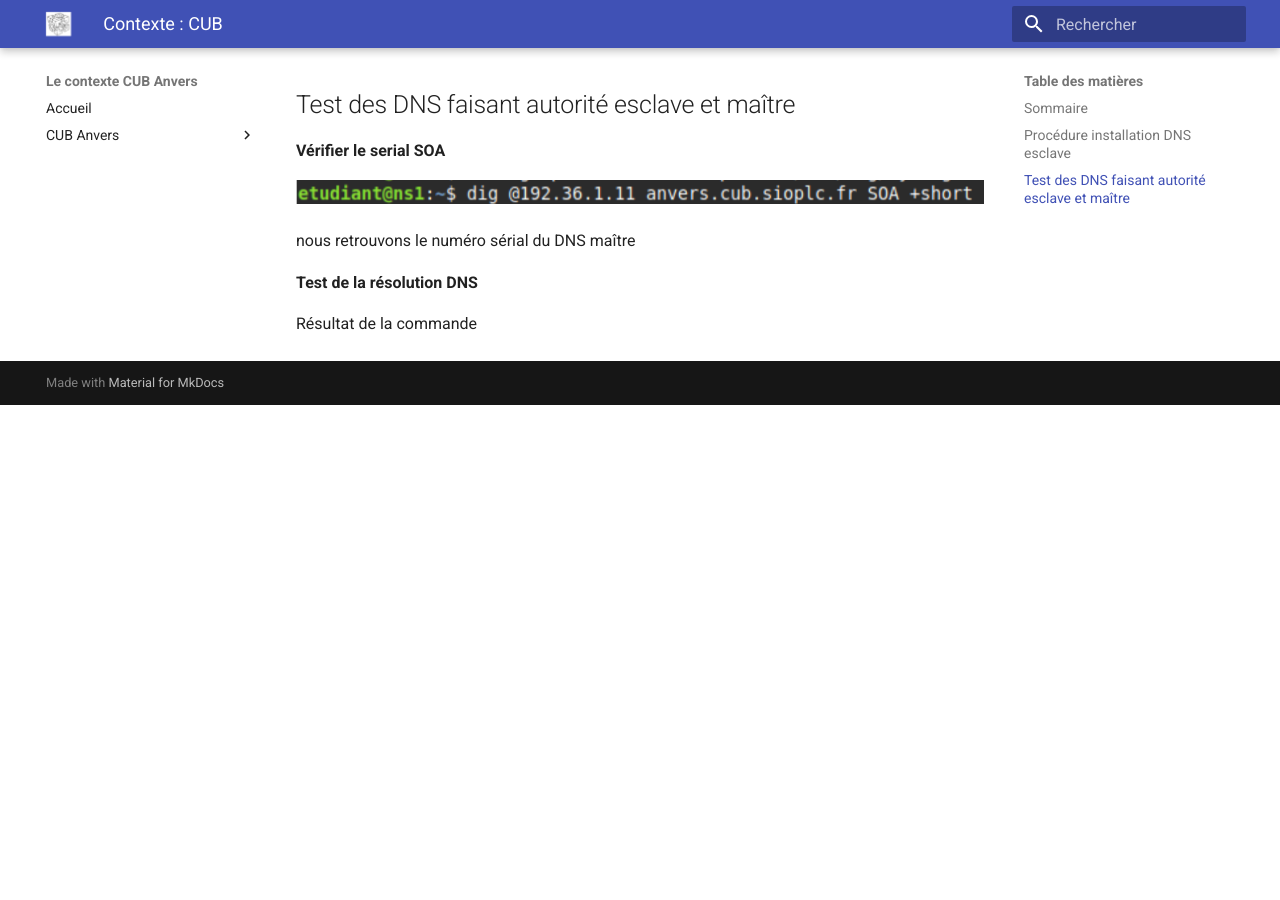
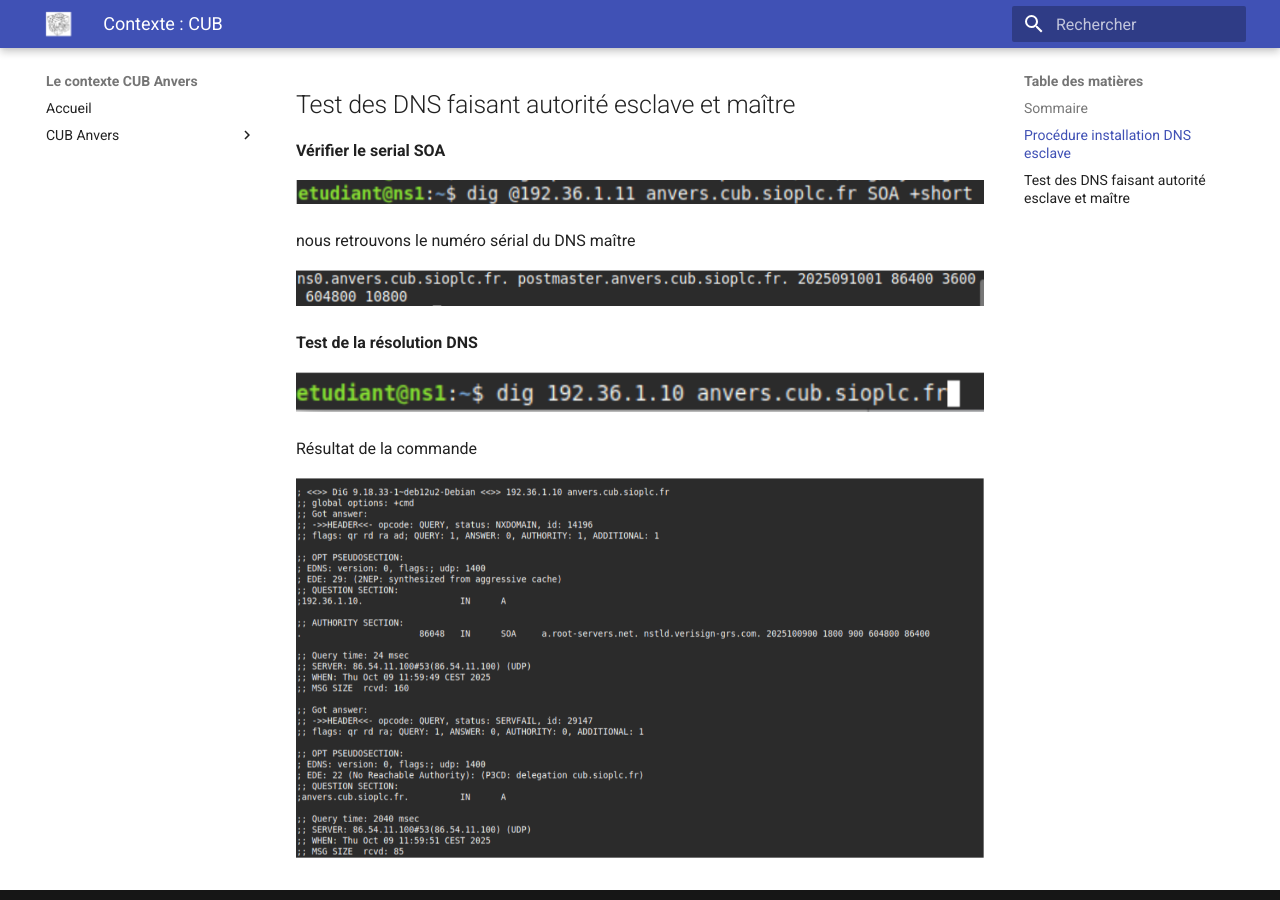
Before and after one commit to Adfiree/Anvers, an MkDocs documentation site: the page built from docs/documentations/DNS/CUB - Serveur DNS1 esclave.md, in a window 1280 px wide and 900 px high, scrolled down 4364 px. Built offline with MkDocs 1.6.1 and Material for MkDocs 9.7.7, drawn with Linux system fonts in a browser that asks for light colours; before the commit the page ends 4769 px from its top, so only the background shows below that.

Commit message:
image en plus ok

```diff
--- a/docs/documentations/DNS/CUB - Serveur DNS1 esclave.md
+++ b/docs/documentations/DNS/CUB - Serveur DNS1 esclave.md
@@ -179,6 +179,12 @@ zone "anvers.cub.sioplc.fr" {
 
 nous retrouvons le numéro sérial du DNS maître
 
+![image resultat SOA](../../media/img_esclave(M)/img_2.png)
+
 **Test de la résolution DNS**
 
+![image test Reso DNS](../../media/img_esclave(M)/img_3.png)
+
 Résultat de la commande
+
+![image resultat reso DNS](../../media/img_esclave(M)/img_4.png)
```
